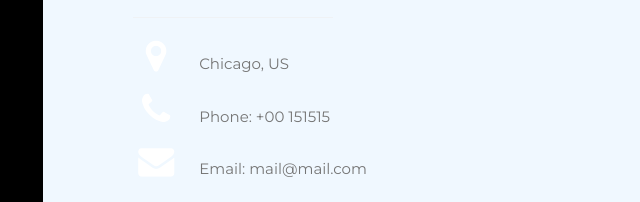
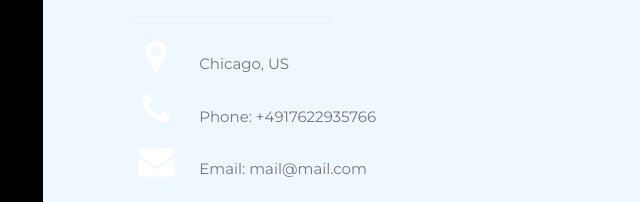
Before and after one commit to romeolandry/portfolio, a plain HTML site: page index.html in a window 1280 px wide. Shown: the part 2518-2720 px from the top of the page, 77-717 px from the left. Drawn offline with nearby package versions, Linux system fonts and the light colour scheme.

Commit message:
Update index.html

```diff
--- a/index.html
+++ b/index.html
@@ -179,7 +179,7 @@
 
     <div class="w3-section">
       <p><i class="fa fa-map-marker fa-fw w3-text-white w3-xxlarge w3-margin-right"></i> Chicago, US</p>
-      <p><i class="fa fa-phone fa-fw w3-text-white w3-xxlarge w3-margin-right"></i> Phone: +00 151515</p>
+      <p><i class="fa fa-phone fa-fw w3-text-white w3-xxlarge w3-margin-right"></i> Phone: +4917622935766</p>
       <p><i class="fa fa-envelope fa-fw w3-text-white w3-xxlarge w3-margin-right"> </i> Email: mail@mail.com</p>
     </div><br>
     <p>Let's get in touch. Send me a message:</p>
```
